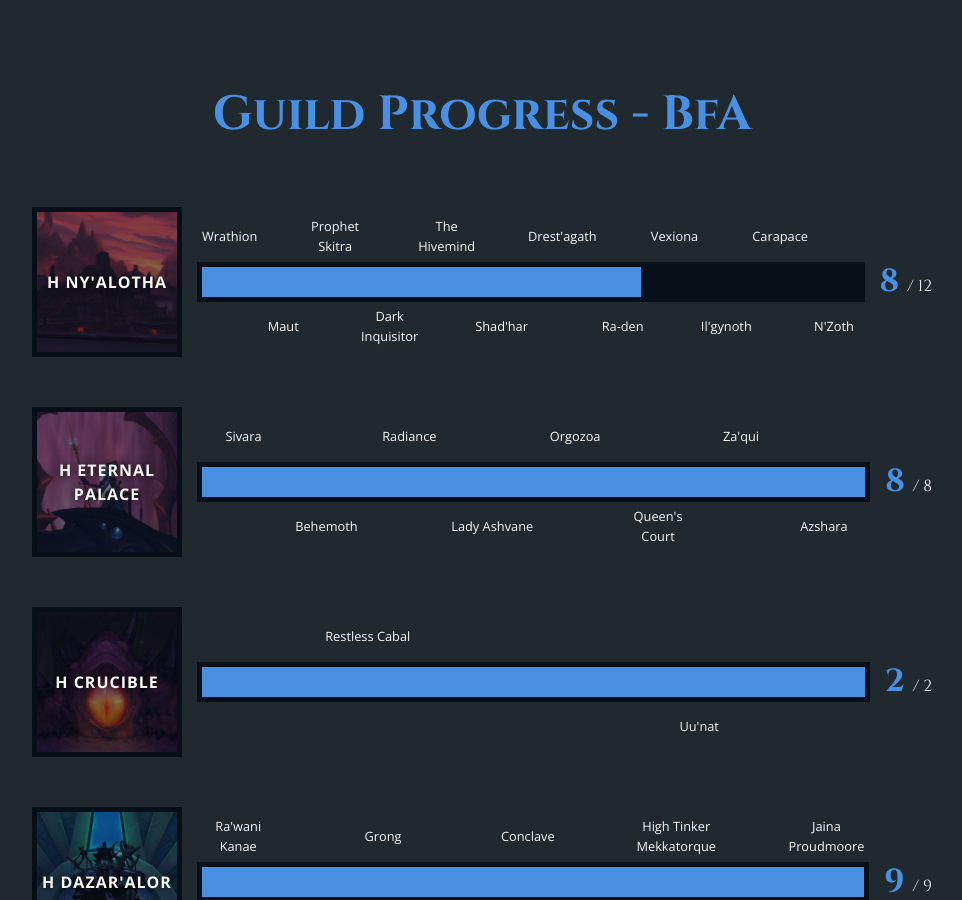
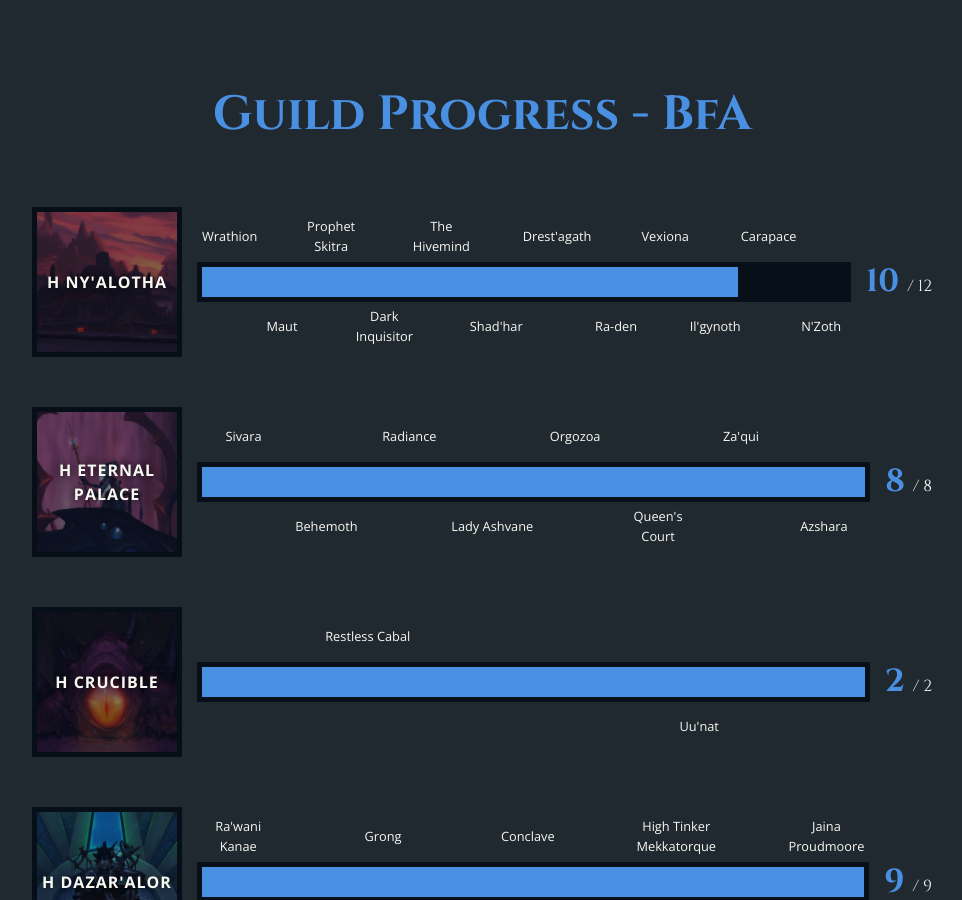
Before and after one commit to gmih/gmih.github.io, a Jekyll site: the page built from index.html, in a window 1280 px wide and 900 px high, scrolled down 2774 px. Shown: the whole window, without its empty margins (158-1120 px from the left). Built offline with Jekyll 4.4.1, drawn with Linux system fonts in a browser that asks for light colours; nearby versions of some CDN libraries.

Commit message:
Update index.html

```diff
--- a/index.html
+++ b/index.html
@@ -67,10 +67,10 @@ layout: default
                             <span class="raid-meter-label">N'Zoth</span>
                         </div>
                         <div class="meter">
-                            <span style="width:calc(8/12 * 100%);"><span class="progress-meter"></span></span>
+                            <span style="width:calc(10/12 * 100%);"><span class="progress-meter"></span></span>
                         </div>
                     </div>
-                    <div class="progress-numbers"><span class="first-number">8 </span>/ 12</div>
+                    <div class="progress-numbers"><span class="first-number">10 </span>/ 12</div>
                 </div>
 
 
```
